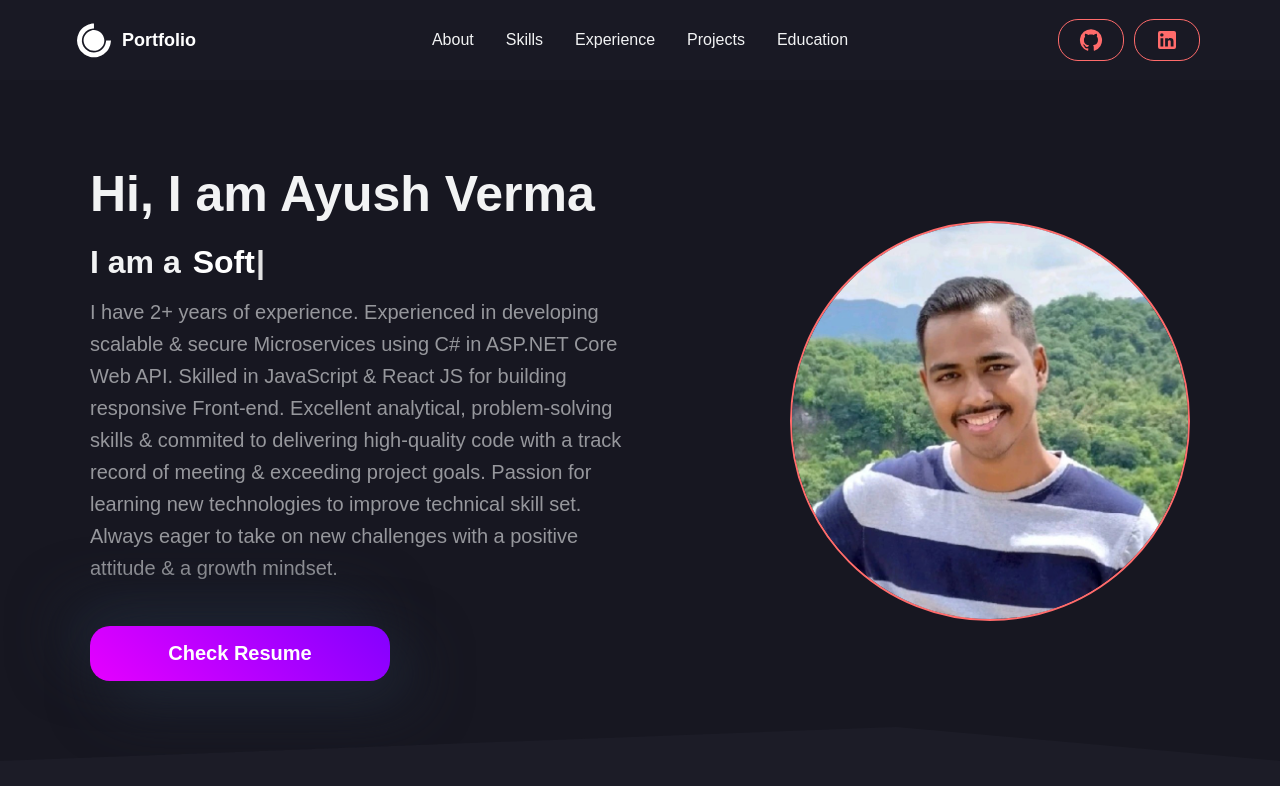
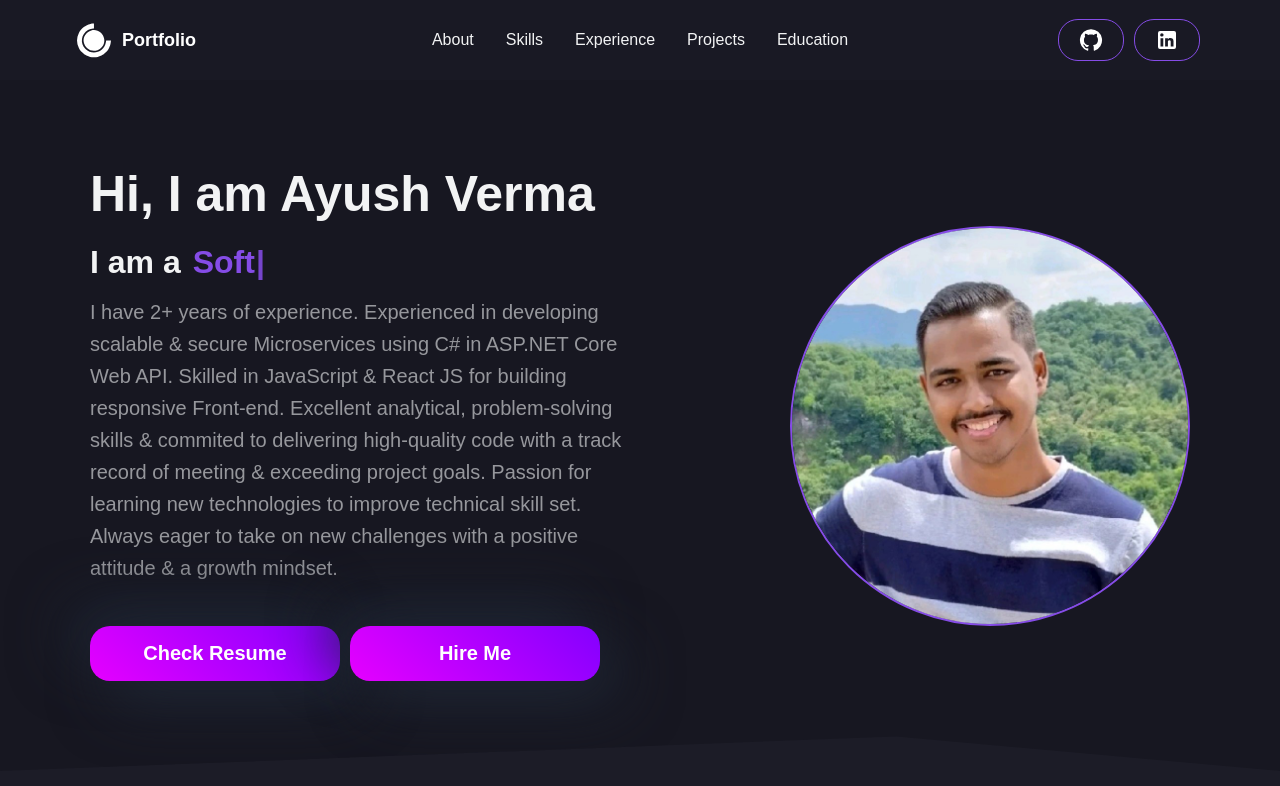
Before and after one commit to Ayush1099/Portfolio, a React (Create React App) app: page / in a window 1280 px wide. Shown: the top 786 px of the page. Built offline with nearby package versions, Linux system fonts and the light colour scheme.

Commit message:
Implemented Hire Me button

```diff
--- a/src/components/HeroSection/Hero.js
+++ b/src/components/HeroSection/Hero.js
@@ -5,6 +5,9 @@ import Typewriter from 'typewriter-effect';
 import { Bio } from '../../data/constants';
 
 const HeroSection = () => {
+    const handleHireMeClick = () => {
+      window.location.href = `mailto:${Bio.emailId}`;
+    };
     return (
         <div id="about">
             <HeroContainer>
@@ -25,6 +28,7 @@ const HeroSection = () => {
                         </TextLoop>
                         <SubTitle>{Bio.description}</SubTitle>
                         <ResumeButton href={Bio.resume} target='display'>Check Resume</ResumeButton>
+                        <ResumeButton onClick={handleHireMeClick} target='display'>Hire Me</ResumeButton>
                     </HeroLeftContainer>
                     <HeroRightContainer id="Right">
                         <Img src={HeroImg} alt="hero-image" />
--- a/src/components/HeroSection/HeroStyle.js
+++ b/src/components/HeroSection/HeroStyle.js
@@ -98,7 +98,7 @@ export const Img = styled.img`
   max-width: 400px;
   max-height: 400px;
   border-radius: 50%;
-  border: 2px solid ${({ theme }) => theme.primary};
+  border: 2px solid ${({ theme }) => theme.bgPrimary};
 
   @media (max-width: 768px) {
     max-width: 400px;
@@ -145,7 +145,7 @@ export const TextLoop = styled.div`
 `;
 
 export const Span = styled.span`
-  color: ${({ theme }) => theme.white};
+  color: ${({ theme }) => theme.bgPrimary};
   cursor: pointer;
 `;
 
@@ -170,10 +170,12 @@ export const ResumeButton = styled.a`
     -moz-appearance: button;
     appearance: button;
     text-decoration: none;
-    width: 95%;
-    max-width: 300px;
+    margin-right:10px;
+    margin-bottom:10px;
+    width: 50%;
+    max-width: 250px;
     text-align: center;
-    padding: 16px 0;
+    padding: 16px 20px;
     color:${({ theme }) => theme.white};
     border-radius: 20px;
     cursor: pointer;
--- a/src/components/Navbar/Navbar.js
+++ b/src/components/Navbar/Navbar.js
@@ -51,8 +51,8 @@ const Navbar = () => {
             <MobileLink href='#education' onClick={() => {
               setIsOpen(!isOpen)
             }}>Education</MobileLink>
-            <SocialButton style={{padding: '10px 16px', color: 'white',width: 'max-content'}} href={Bio.github} target="_blank"><GitHub/></SocialButton>
-            <SocialButton style={{padding: '10px 16px', color: 'white',width: 'max-content'}} href={Bio.linkedin} target="_blank"><LinkedInIcon/></SocialButton>
+            <SocialButton style={{padding: '10px 16px', color: 'white', backgroundColor: '#854CE6', width: 'max-content'}} href={Bio.github} target="_blank"><GitHub/></SocialButton>
+            <SocialButton style={{padding: '10px 16px', color: 'white', backgroundColor: '#854CE6', width: 'max-content'}} href={Bio.linkedin} target="_blank"><LinkedInIcon/></SocialButton>
           </MobileMenu>
         }
       </NavbarContainer>
--- a/src/components/Navbar/NavbarStyle.js
+++ b/src/components/Navbar/NavbarStyle.js
@@ -73,13 +73,13 @@ export const NavLink = styled.a`
 
 export const SocialButton = styled.a`
   margin-right:10px;
-  border: 1.8px solid ${({ theme }) => theme.primary};
+  border: 1.8px solid ${({ theme }) => theme.bgPrimary};
   justify-content: center;
   display: flex;
   align-items: center;
   height: 70%;
   border-radius: 20px;
-  color: ${({ theme }) => theme.primary};
+  color: ${({ theme }) => theme.white};
   cursor: pointer;
   padding: 0 20px;
   font-weight: 500;
@@ -87,7 +87,7 @@ export const SocialButton = styled.a`
   font-size: 16px;
   transition: all 0.6s ease-in-out;
     :hover {
-      background: ${({ theme }) => theme.primary};
+      background: ${({ theme }) => theme.bgPrimary};
       color: ${({ theme }) => theme.white};
     }
     @media screen and (max-width: 768px) {
@@ -199,15 +199,3 @@ export const MobileLink = styled.a`
     border-bottom: 2px solid ${({ theme }) => theme.primary};
   }
 `;
-
-export const MobileNavLogo = styled(LinkR)`
-  width: 80%;
-  padding: 0 6px;
-  display: flex;
-  justify-content: start;
-  align-items: center;
-  text-decoration: none;
-  @media (max-width: 640px) {
-    padding: 0 0px;
-  }
-`;
--- a/src/data/constants.js
+++ b/src/data/constants.js
@@ -110,7 +110,7 @@ export const experiences = [
     role: "System Engineer Trainee",
     company: "Infosys Ltd",
     date: "17th February 2022 – 28th April 2022",
-    desc: ["Received training in Java, C#, MySQL & MSSQL.","Developed Data Access Layer using Entity Framework Core & Web Service Layer using ASP.NET Core Web API for API Development."],
+    desc: ["Received training in Java, C#, .NET Core, MySQL & MSSQL.","Developed Data Access Layer using Entity Framework Core & Web Service Layer using ASP.NET Core Web API for API Development."],
     skills: ["Java","C#","ASP.NET Core Web API","MySQL","MSSQL"],
   },
   {
--- a/src/utils/Themes.js
+++ b/src/utils/Themes.js
@@ -1,16 +1,17 @@
 import styled from "styled-components";
 
 export const darkTheme = {
-  bg: "#1C1C27", // Dark background
-  bgLight: "#1C1E27", // Slightly lighter background
-  primary: "#FF6B6B", // Primary color (red)
-  text_primary: "#F2F3F4", // Primary text color
-  text_secondary: "#b1b2b3", // Secondary text color
-  card: "#171721", // Dark card background
-  card_light: "#191924", // Slightly lighter card background
-  button: "#FF6B6B", // Button color (matching primary)
+  bg: "#1C1C27",
+  bgLight: "#1C1E27",
+  primary: "#FF6B6B",
+  text_primary: "#F2F3F4",
+  text_secondary: "#b1b2b3",
+  card: "#171721",
+  card_light: "#191924",
+  button: "#FF6B6B",
   white: "#FFFFFF",
   black: "#000000",
+  bgPrimary:"#854CE6",
 }
 
 export const Body = styled.div`
```
